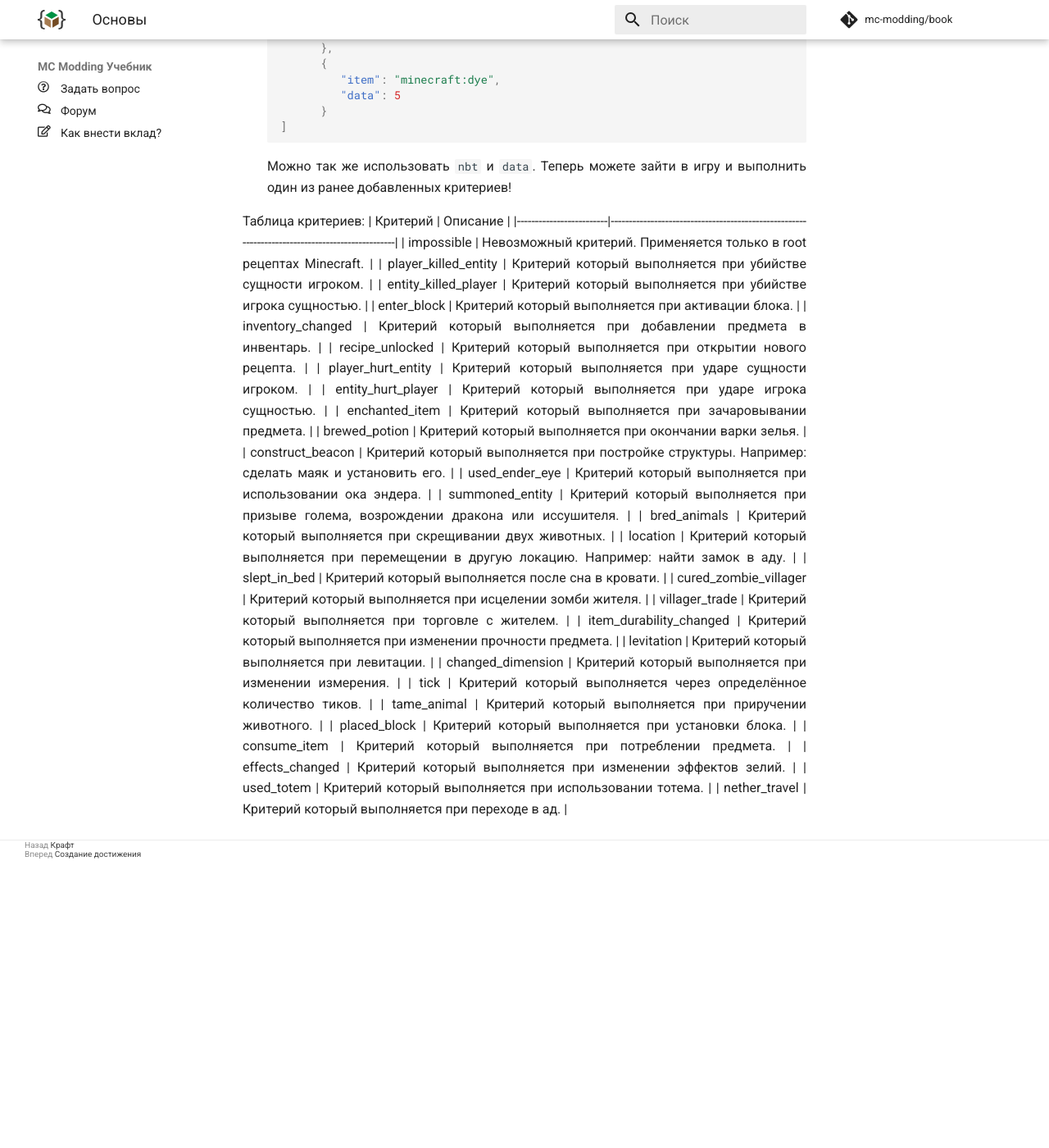
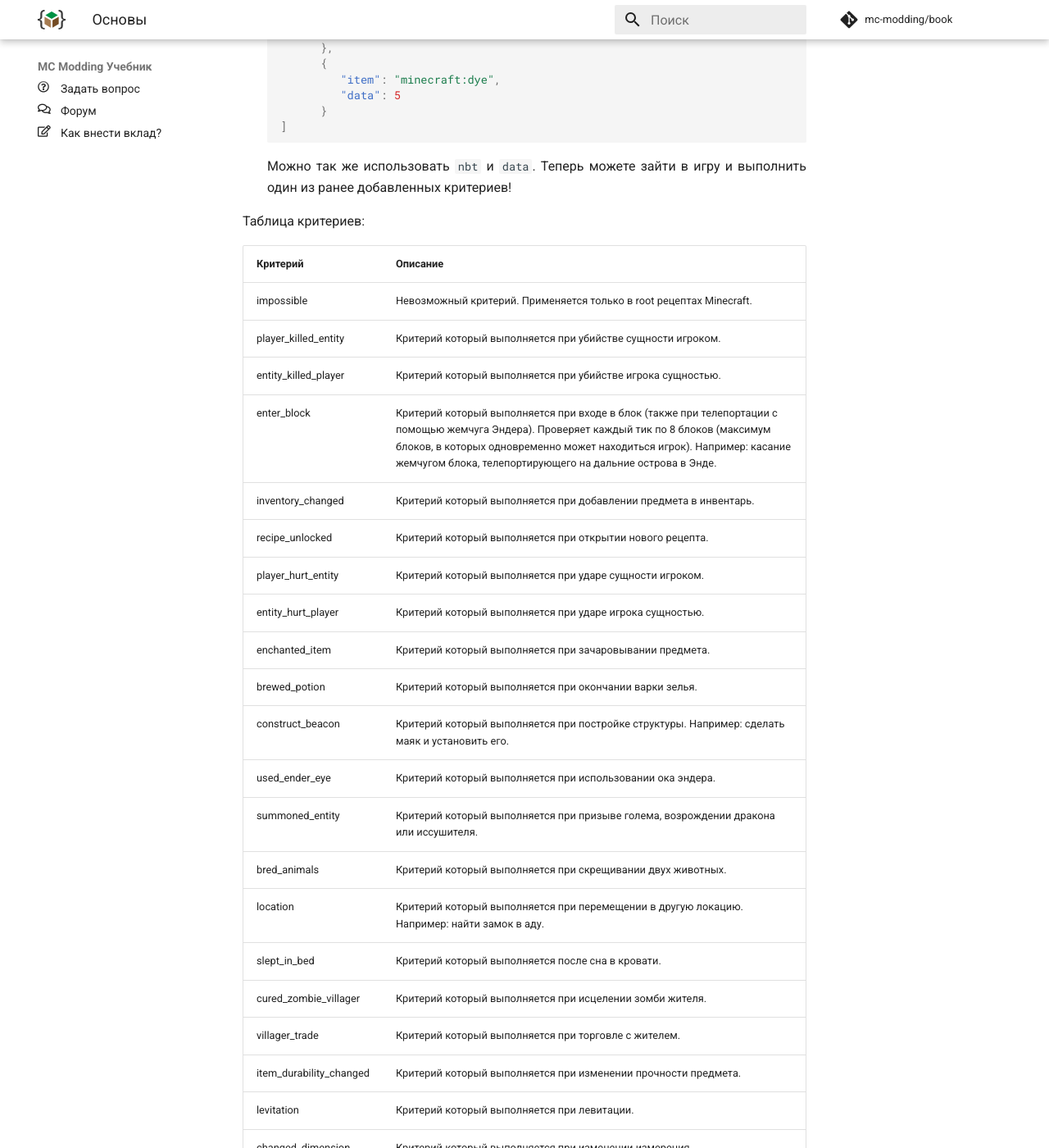
Before and after one commit to mc-modding/book, an MkDocs documentation site: the page built from docs/1.12/achievements/basics/index.md, in a window 1280 px wide and 1400 px high, scrolled down 2127 px. Shown: the whole window at 82% size. Built offline with MkDocs 1.6.1 and Material for MkDocs 9.7.7, drawn with Linux system fonts in a browser that asks for light colours; nearby versions of some CDN libraries; comment, search, counter and statistics services are not loaded; before the commit the page ends 3174 px from its top, so only the background shows below that; some of the changed text lies outside the part shown.

Commit message:
Update index.md
Исправил вид таблицы, а также неверное описание критерия "enter_block" в соотв. с https://minecraft.gamepedia.com/Advancements/List_of_triggers, а также проверкой исходного кода.

```diff
--- a/docs/1.12/achievements/basics/index.md
+++ b/docs/1.12/achievements/basics/index.md
@@ -87,12 +87,13 @@ description: Подготовка к созданию собственных д
 Можно так же использовать `nbt` и `data`. Теперь можете зайти в игру и выполнить один из ранее добавленных критериев!
 
 Таблица критериев:
+
 | Критерий                | Описание                                                                                       |
 |-------------------------|------------------------------------------------------------------------------------------------|
 | impossible              | Невозможный критерий. Применяется только в root рецептах Minecraft.                            |
 | player_killed_entity    | Критерий который выполняется при убийстве сущности игроком.                                    |
 | entity_killed_player    | Критерий который выполняется при убийстве игрока сущностью.                                    |
-| enter_block             | Критерий который выполняется при активации блока.                                              |
+| enter_block             | Критерий который выполняется при входе в блок (также при телепортации с помощью жемчуга Эндера). Проверяет каждый тик по 8 блоков (максимум блоков, в которых одновременно может находиться игрок). Например: касание жемчугом блока, телепортирующего на дальние острова в Энде.|
 | inventory_changed       | Критерий который выполняется при добавлении предмета в инвентарь.                              |
 | recipe_unlocked         | Критерий который выполняется при открытии нового рецепта.                                      |
 | player_hurt_entity      | Критерий который выполняется при ударе сущности игроком.                                       |
```
